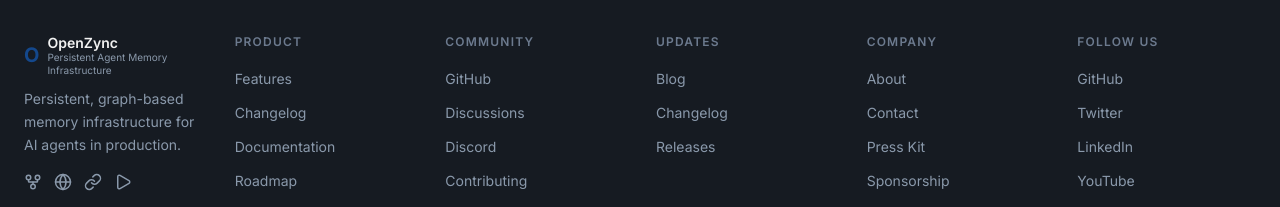
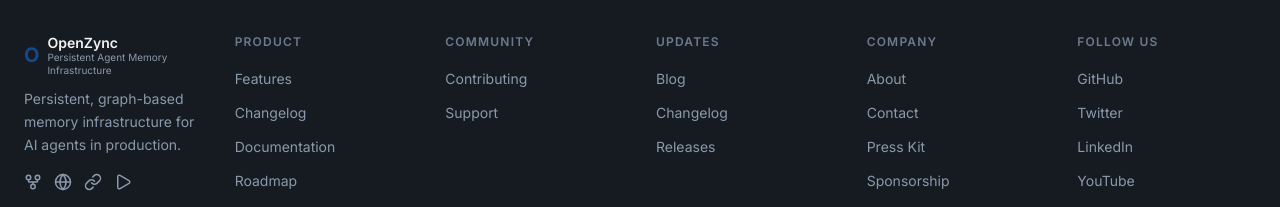
Before and after one commit to openzync/openzync-landing, a Next.js app in the folder landing/: page /features in a window 1280 px wide. Shown: the part 3269-3476 px from the top of the page. Built offline with nearby package versions, Linux system fonts and the light colour scheme; no server answers.

Commit message:
fix: remove outdated community links from navigation and footer

```diff
--- a/landing/src/content/site-config.ts
+++ b/landing/src/content/site-config.ts
@@ -53,13 +53,8 @@
   {
     label: "Community",
     children: [
-      { label: "GitHub Discussions", href: "https://github.com/rohnsha0/openzync/discussions", description: "Ask and answer questions" },
-      { label: "Discord", href: "https://discord.gg/openzync", description: "Real-time chat" },
       { label: "Contributing Guide", href: "https://docs.openzync.tech/contributing", description: "How to contribute" },
       { label: "Support", href: "https://docs.openzync.tech/support", description: "Get help" },
-    ],
-    highlights: [
-      { label: "Join Discord", href: "https://discord.gg/openzync" },
     ],
   },
   {
@@ -111,9 +106,6 @@
     { label: "API Reference", href: "https://docs.openzync.tech/api" },
   ],
   community: [
-    { label: "GitHub", href: "https://github.com/rohnsha0/openzync" },
-    { label: "Discussions", href: "https://github.com/rohnsha0/openzync/discussions" },
-    { label: "Discord", href: "https://discord.gg/openzync" },
     { label: "Contributing", href: "https://docs.openzync.tech/contributing" },
     { label: "Support", href: "https://docs.openzync.tech/support" },
   ],
```
